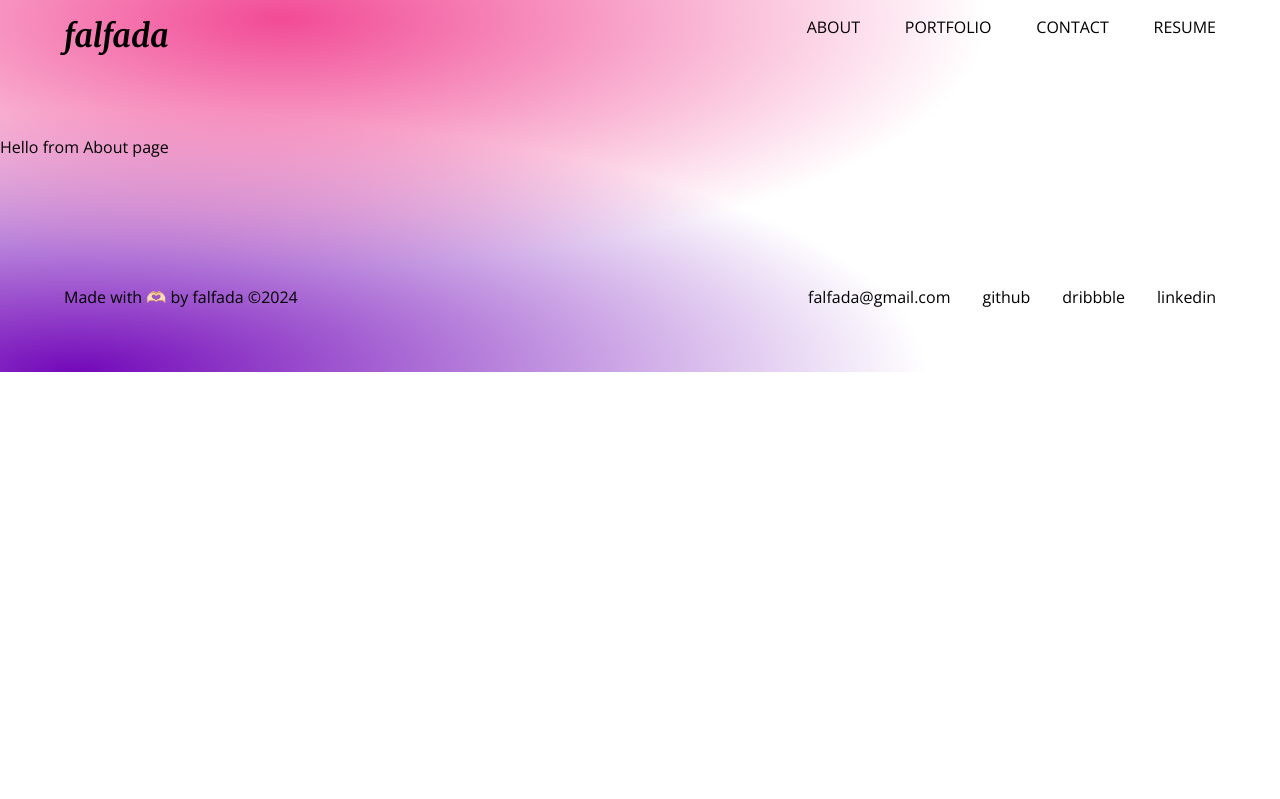
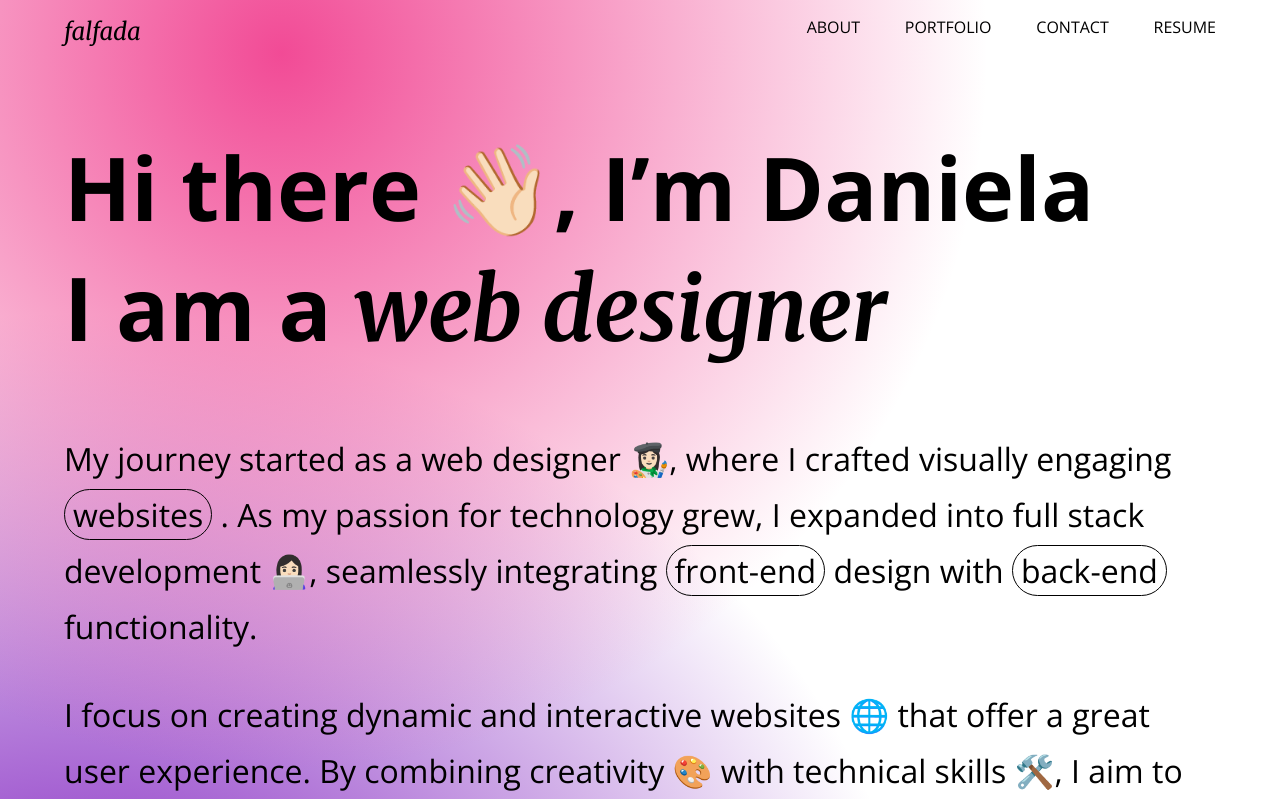
Before and after one commit to falfada/portfolio-falfada, a React (Vite) app: page / in a window 1280 px wide. Shown: the top 799 px of the page. Built offline with nearby package versions, Linux system fonts and the light colour scheme.

Commit message:
Created About page

```diff
--- a/package.json
+++ b/package.json
@@ -14,6 +14,7 @@
     "react": "^18.3.1",
     "react-dom": "^18.3.1",
     "react-router-dom": "^6.25.1",
+    "react-simple-typewriter": "^5.0.1",
     "sass": "^1.77.8"
   },
   "devDependencies": {
--- a/src/components/Footer.jsx
+++ b/src/components/Footer.jsx
@@ -4,19 +4,19 @@ export default function Footer(){
     return(
         <footer>
             <div className="container">
-                <p>Made with 🫶🏻 by falfada ©{currentYear}</p>
+                <p className='footer-copyright'>Made with 🫶🏻 by falfada ©{currentYear}</p>
                 <ul>
                     <li>
                         <a href="mailto:falfada@gmail.com">falfada@gmail.com</a>
                     </li>
                     <li>
-                        <a href="https://github.com/falfada" target="_blank">github</a>
+                        <a href="https://github.com/falfada" target="_blank" rel="noreferrer">github</a>
                     </li>
                     <li>
-                        <a href="https://dribbble.com/falfada" target="_blank">dribbble</a>
+                        <a href="https://dribbble.com/falfada" target="_blank" rel="noreferrer">dribbble</a>
                     </li>
                     <li>
-                        <a href="https://www.linkedin.com/in/daniela-leal-garcia/" target="_blank">linkedin</a>
+                        <a href="https://www.linkedin.com/in/daniela-leal-garcia/" target="_blank" rel="noreferrer">linkedin</a>
                     </li>
                 </ul>
             </div>
--- a/src/components/Header.jsx
+++ b/src/components/Header.jsx
@@ -5,7 +5,7 @@ function Header() {
   return (
     <header>
       <div className="container">
-        <h1 className="logo">falfada</h1>
+        <p className="logo">falfada</p>
         <nav className="nav">
           <NavLinks />
         </nav>
--- a/src/pages/About.jsx
+++ b/src/pages/About.jsx
@@ -1,5 +1,23 @@
-export default function About(){
-    return(
-        <>Hello from About page</>
-    )
+import '../scss/pages/About.scss';
+import { useTypewriter } from "react-simple-typewriter";
+
+export default function About() {
+  const [typeEffect] = useTypewriter({
+    words: ["web developer", "web designer", "full-stack developer", "web wizard"],
+    loop: {},
+    typeSpeed: 80,
+    deleteSpeed: 40,
+  });
+  return (
+    <section className="container">
+      <h1 className='title-about'>Hi there 👋🏻, I’m Daniela<br/>
+        I am a <span className="typewriter-serif">{typeEffect}</span></h1>
+        <p className="text-about">
+        My journey started as a web designer 👩🏻‍🎨, where I crafted visually engaging <span className="outline">websites</span>  . As my passion for technology grew, I expanded into full stack development 👩🏻‍💻, seamlessly integrating <span className="outline">front-end</span> design with <span className="outline">back-end</span> functionality.
+        </p>
+        <p className="text-about">
+        I focus on creating dynamic and interactive websites 🌐 that offer a great user experience. By combining creativity 🎨 with technical skills 🛠️, I aim to build sites that are not only <span className="outline">aesthetically</span> pleasing but also  <span className="outline">functional</span>.
+        </p>
+    </section>
+  );
 }
--- a/src/scss/modules/Footer.scss
+++ b/src/scss/modules/Footer.scss
@@ -31,5 +31,8 @@ footer{
                 }
             }
         }
+        .footer-copyright{
+            color: $white;
+        }
     }
 }
--- a/src/scss/modules/Header.scss
+++ b/src/scss/modules/Header.scss
@@ -10,6 +10,7 @@ header {
     .logo {
       font-family: $serif-font;
       font-style: italic;
+      font-size: 1.5rem;
     }
   }
 }
--- /dev/null
+++ b/src/scss/pages/About.scss
@@ -0,0 +1,19 @@
+@import "../variables";
+.typewriter-serif{
+    font-family: $serif-font;
+    font-style: italic;
+}
+h1.title-about{
+    font-size: 5.5rem;
+    padding-bottom: 4rem;
+}
+p.text-about{
+    font-size: 2rem;
+    margin-bottom: 2rem;
+    line-height: 3.5rem;
+    .outline{
+        border: 1px solid $black;
+        padding: .2rem .5rem;
+        border-radius: 50px;
+    }
+}
```
Also changed, not shown: 1 other file (tests, documents, lock files or other folders).
